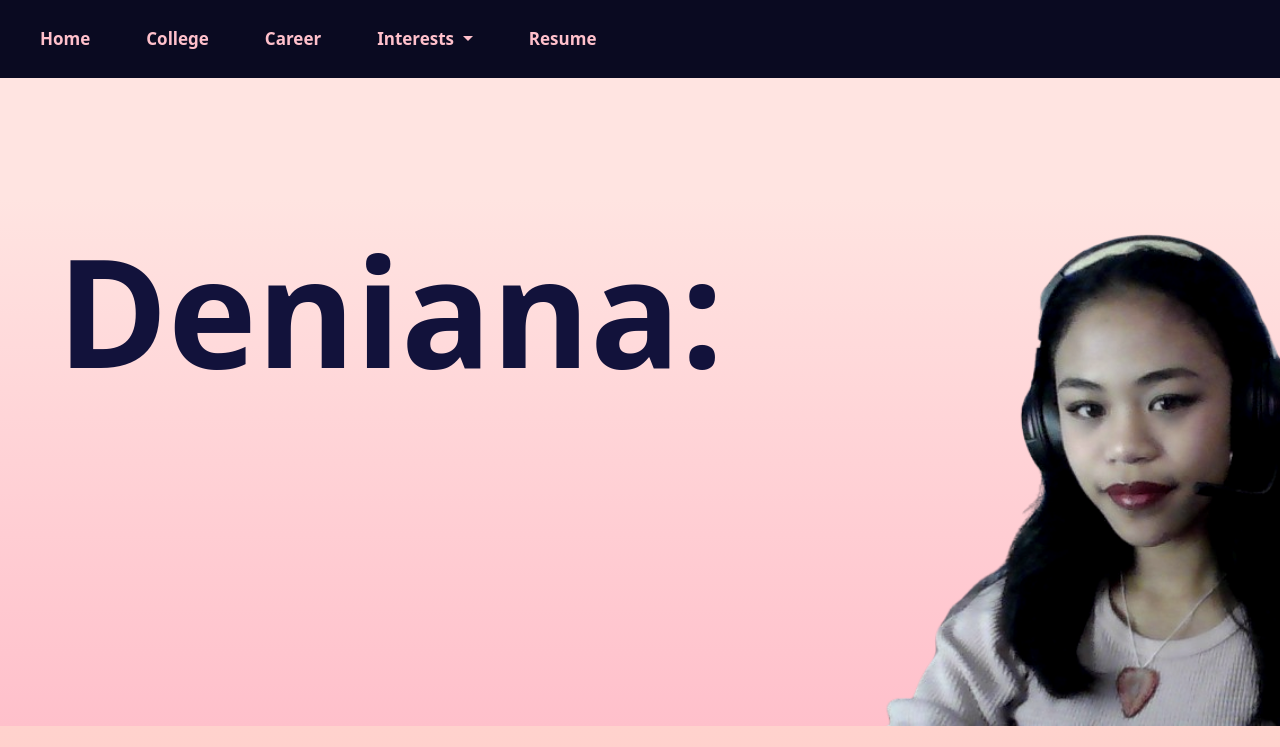
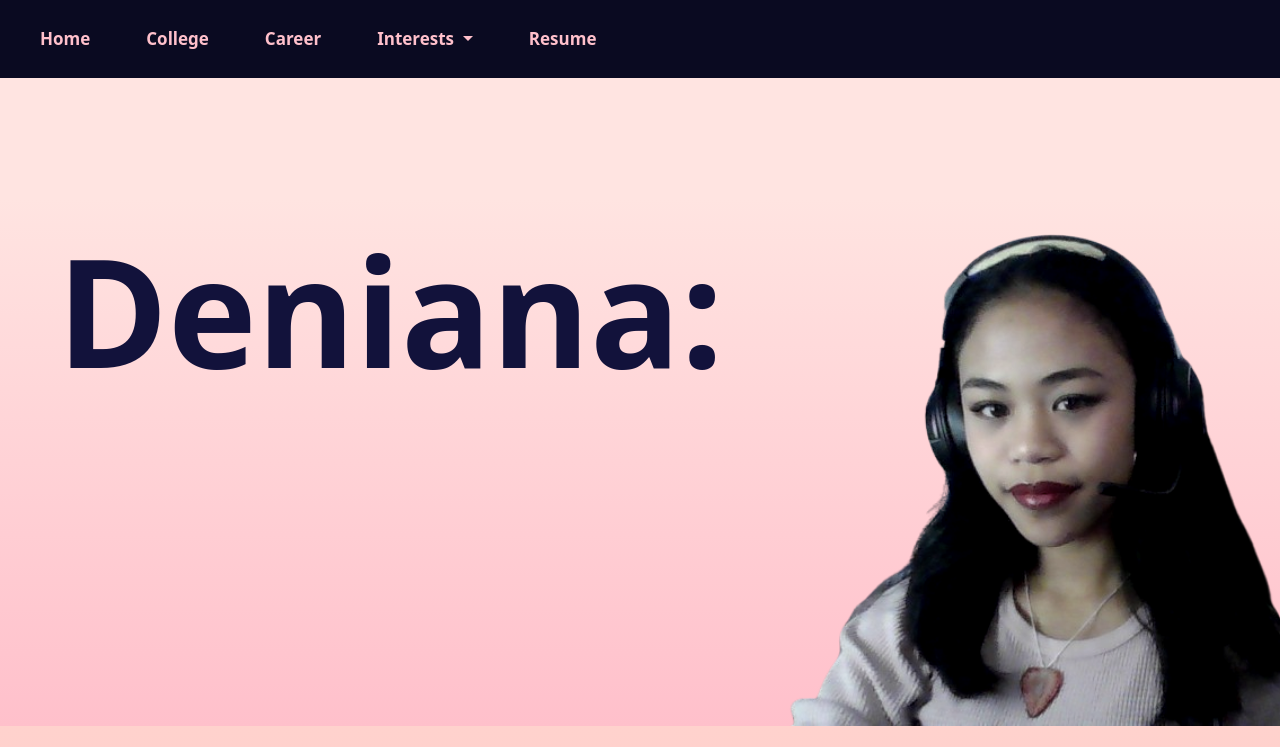
Before and after one commit to dnvc72/portfolio, a plain HTML site: page index.html in a window 1280 px wide. Shown: the top 747 px of the page. Drawn offline with nearby package versions, Linux system fonts and the light colour scheme.

Commit message:
v6-image-troubleshooting

```diff
--- a/index.html
+++ b/index.html
@@ -59,8 +59,8 @@
           </div>
         </div>
         <div class="row" style="background-image:linear-gradient(mistyrose, pink);">
-          <div class="col-8"><p class="maintitle">Deniana:</p><p><br><br><br><br><br></p></div>
-          <div class="col-4" style="overflow:auto;"><img id="pfp" src=media/me.png alt=ProfilePic></div>
+          <div class="col-7"><p class="maintitle">Deniana:</p><p><br><br><br><br><br></p></div>
+          <div class="col-5" style="overflow:auto;"><img id="pfp" src=media/me.png alt=ProfilePic></div>
         </div>
         <div class="row infobox" style="background-image:linear-gradient(rgb(255, 210, 205), pink);">
 
--- a/style.css
+++ b/style.css
@@ -72,8 +72,7 @@
 #pfp{
     width:600px;
     position:relative;
-    right:10px;
-    bottom:0px;
+    right:0px;
 }
 
 body{
```
